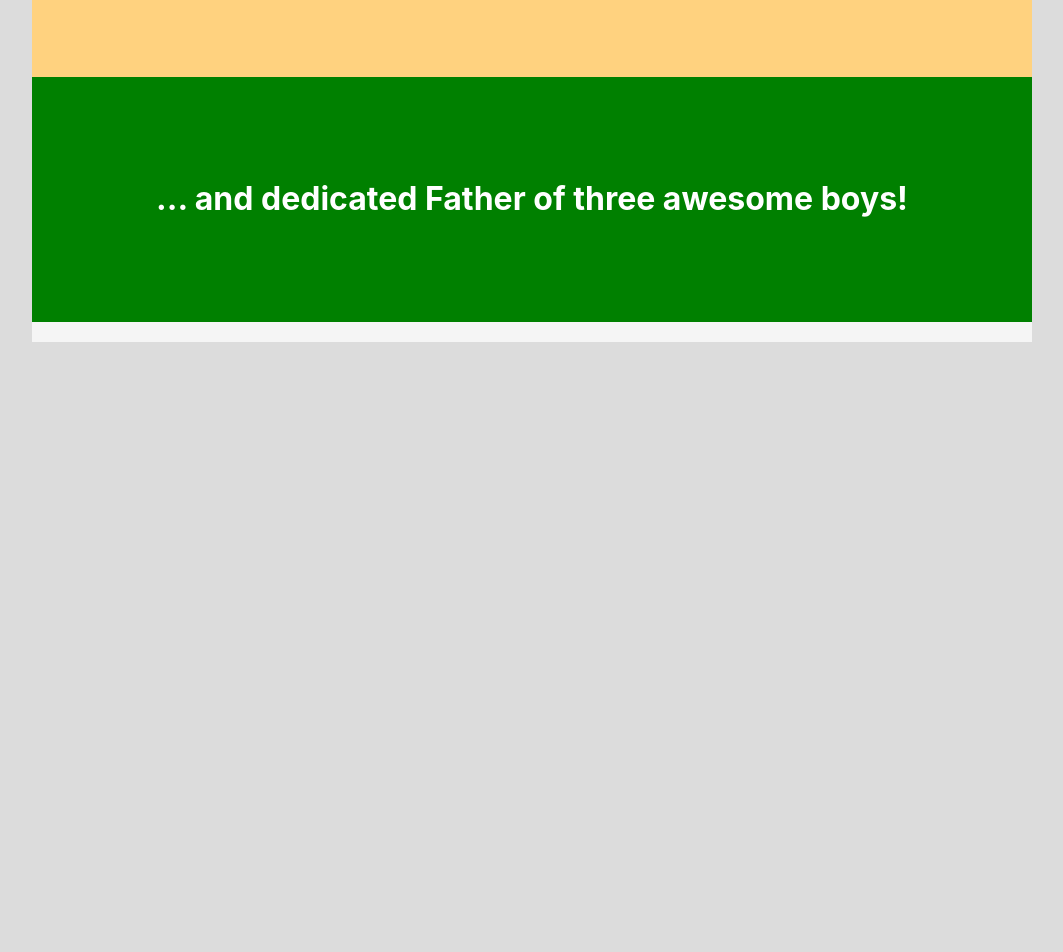
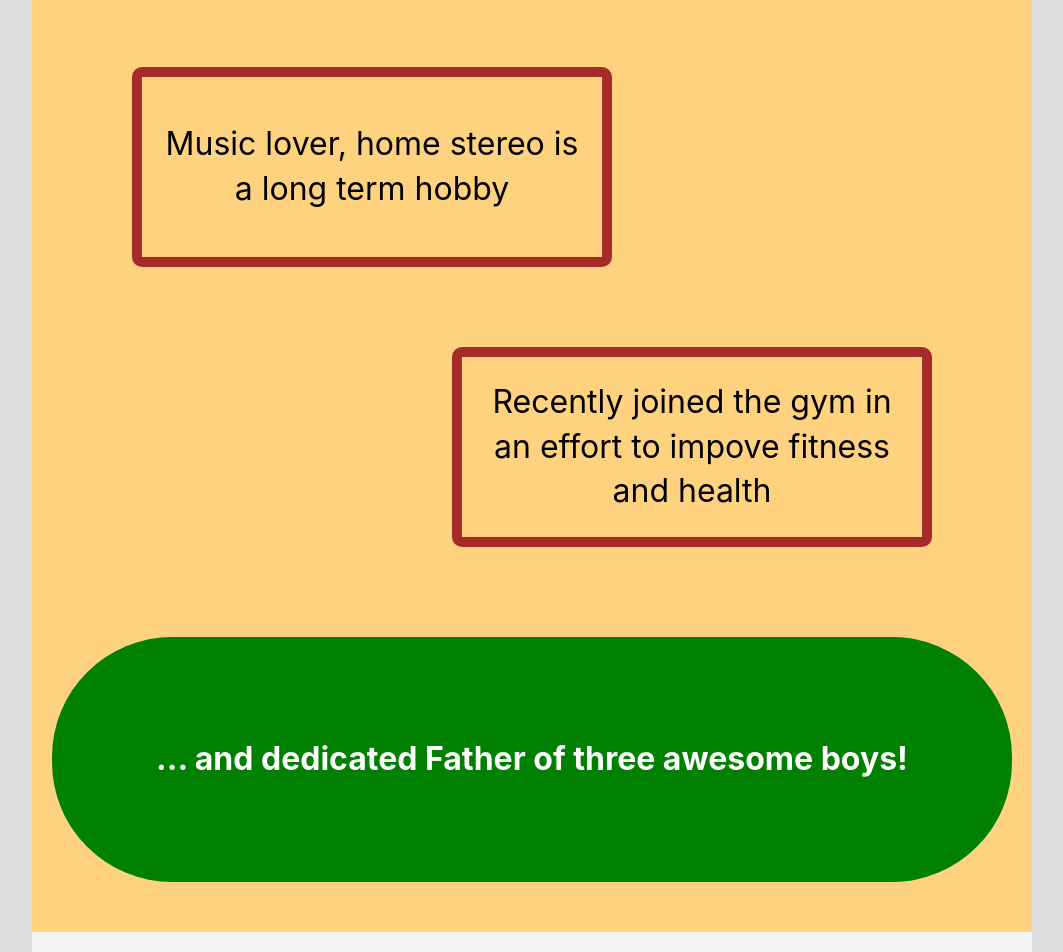
Before and after one commit to jrgrantham/james-grantham, a React (Create React App) app: page / in a window 1280 px wide. Shown: the part 2483-3435 px from the top of the page, without its empty margins (108-1171 px from the left). Before the commit the page ends 2825 px from the top, so only its background shows below. Built offline with nearby package versions, Linux system fonts and the light colour scheme; no server answers.

Commit message:
Change React titles to Personal ones

```diff
--- a/public/index.html
+++ b/public/index.html
@@ -7,7 +7,7 @@
     <meta name="theme-color" content="#000000" />
     <meta
       name="description"
-      content="Web site created using create-react-app"
+      content="Web site created by James Grantham"
     />
     <link rel="apple-touch-icon" href="%PUBLIC_URL%/logo192.png" />
     <!--
@@ -24,7 +24,7 @@
       work correctly both with client-side routing and a non-root public URL.
       Learn how to configure a non-root public URL by running `npm run build`.
     -->
-    <title>React App</title>
+    <title>James Grantham</title>
   </head>
   <body>
     <noscript>You need to enable JavaScript to run this app.</noscript>
--- /dev/null
+++ b/src/components/Boys.jsx
@@ -0,0 +1,31 @@
+import React from "react";
+import styled from "styled-components";
+
+import { orangeMedium } from "../views/styling";
+
+export default function Boys() {
+  return (
+    <StyledBoys>
+      <Content>
+        <h2 style={hstyle}>... and dedicated Father of three awesome boys!</h2>
+      </Content>
+    </StyledBoys>
+  );
+}
+
+const StyledBoys = styled.div`
+  background-color: ${orangeMedium}
+  width: 100%
+`;
+
+const Content = styled.div`
+  margin: 0 20px 50px 20px
+  background-color: green
+  border-radius: 120px
+`;
+
+const hstyle = {
+  color: "white",
+  fontWeight: "bold",
+  padding: "100px 40px"
+};
--- a/src/data/captions.js
+++ b/src/data/captions.js
@@ -1,6 +1,8 @@
 export const captions = [
   'Love collaboration and working as part of a team',
   'Former engineer in the Oil and Gas Industry',
+  'Strive for simple, minimalistic, no frills design',
+  'Function over form',
   'Passion for learning new things',
   'Enjoy hill walking with my children and their remote control cars',
   'Music lover, home stereo is a long term hobby',
--- a/src/views/Landing.jsx
+++ b/src/views/Landing.jsx
@@ -7,6 +7,7 @@ import { greyDark, headerHeight, footerHeight } from "./styling";
 import FooterBanner from "../components/FooterBanner";
 import LandingInitialView from "../components/LandingInitialView";
 import LandingCaptions from "../components/LandingCaptions";
+import Boys from "../components/Boys";
 
 export default function Landing() {
 
@@ -14,13 +15,9 @@ export default function Landing() {
     <>
       <ContactMeHeader />
       <FullPage>
-        {/* <Contact style={ hidden ? null : openDiv }>
-          <h5>Phone Numbers</h5>
-          <h5>eMail</h5>
-        </Contact> */}
         <LandingInitialView />
         <LandingCaptions />
-        <h2 style={hstyle} >... and dedicated Father of three awesome boys!</h2>
+        <Boys />
       </FullPage>
       <FooterBanner />
     </>
@@ -38,21 +35,3 @@ const FullPage = styled.div`
   // border: 10px solid ${greyDark}
 
 `;
-
-const hstyle = {
-    color: 'white',
-    fontWeight: 'bold',
-    width: '100%',
-    padding: '100px 50px',
-    backgroundColor: 'green'
-}
-
-// const Contact = styled.div`
-// background-color: black
-// height: 0px
-// overflow: hidden
-// `
-
-// const openDiv = {
-//   height: "55px"
-// };
```
Also changed, not shown: public/manifest.json.
